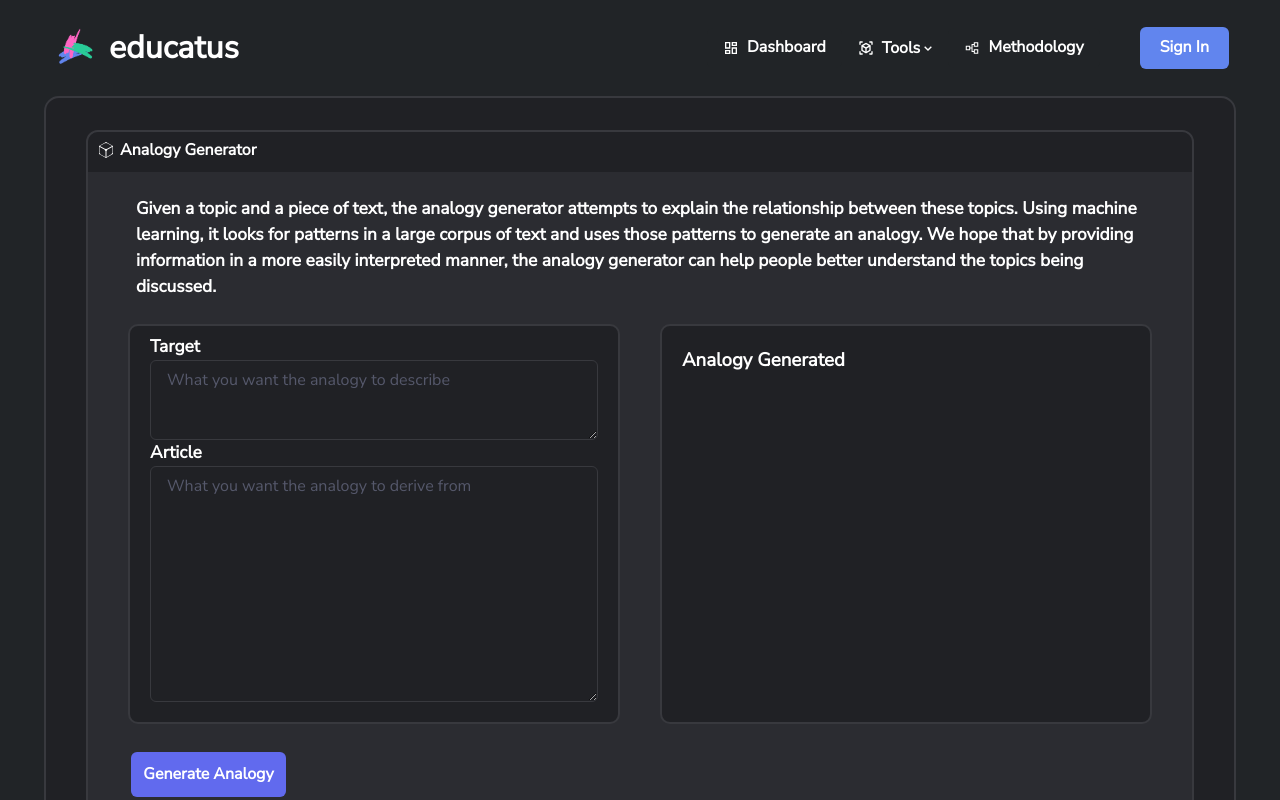
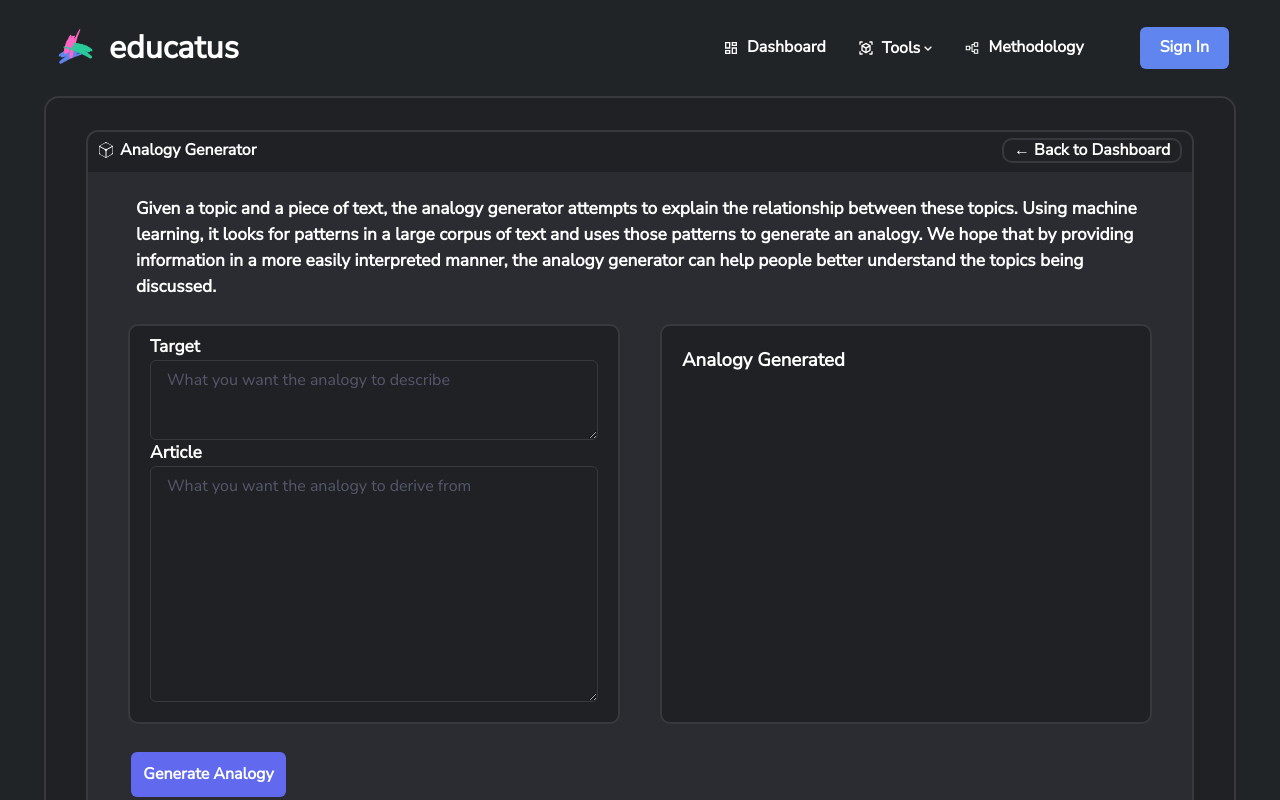
Before and after one commit to kyledampier/AI-Hackathon-2022, a Next.js app in the folder frontend/: page /analogygenerator in a window 1280 px wide. Shown: the top 800 px of the page. Built offline with nearby package versions, Linux system fonts and the light colour scheme; no server answers.

Commit message:
Finished analogy page

```diff
--- a/frontend/src/pages/analogygenerator.tsx
+++ b/frontend/src/pages/analogygenerator.tsx
@@ -1,5 +1,6 @@
-import { Button, Flex, Input, Text, Textarea } from '@chakra-ui/react'
+import { Box, Button, Flex, Input, Text, Textarea } from '@chakra-ui/react'
 import type { NextPage } from 'next'
+import router from 'next/router';
 import { useState } from 'react';
 import { SiIpfs } from 'react-icons/si'
 import { constSelector } from 'recoil';
@@ -57,6 +58,9 @@ const AnalogyGenerator: NextPage = () => {
                 <Flex p={2.5} borderTopRadius="10px" height="40px" bg="#202125">
                     <Text color="white" fontWeight={800} align="center"><SiIpfs /></Text>
                     <Text ml={1.5} mt={-1} fontWeight={800} color="white">Analogy Generator</Text>
+                    <Box onClick={() => router.push('/')} _hover={{cursor: 'pointer'}} mt={-1} borderRadius="10px" ml="auto" border="2px solid #38393E" height="25px" width="180px">
+                                <Text  ml={2.5} mt={-0.5} fontWeight={800} color="white" mr={0}>← Back to Dashboard</Text>
+                    </Box>
                 </Flex>
                 <Flex ml={2} mr={1} mt={6} mb={6} flexDir="column" pr={3} flexDirection="row" width="100%">
                     <Text ml={10} mr={10} fontWeight={800} color="white" fontSize="13pt">Given a topic and a piece of text, the analogy generator attempts to explain the relationship between these topics. Using machine learning, it looks for patterns in a large corpus of text and uses those patterns to generate an analogy. We hope that by providing information in a more easily interpreted manner, the analogy generator can help people better understand the topics being discussed.</Text>
```
